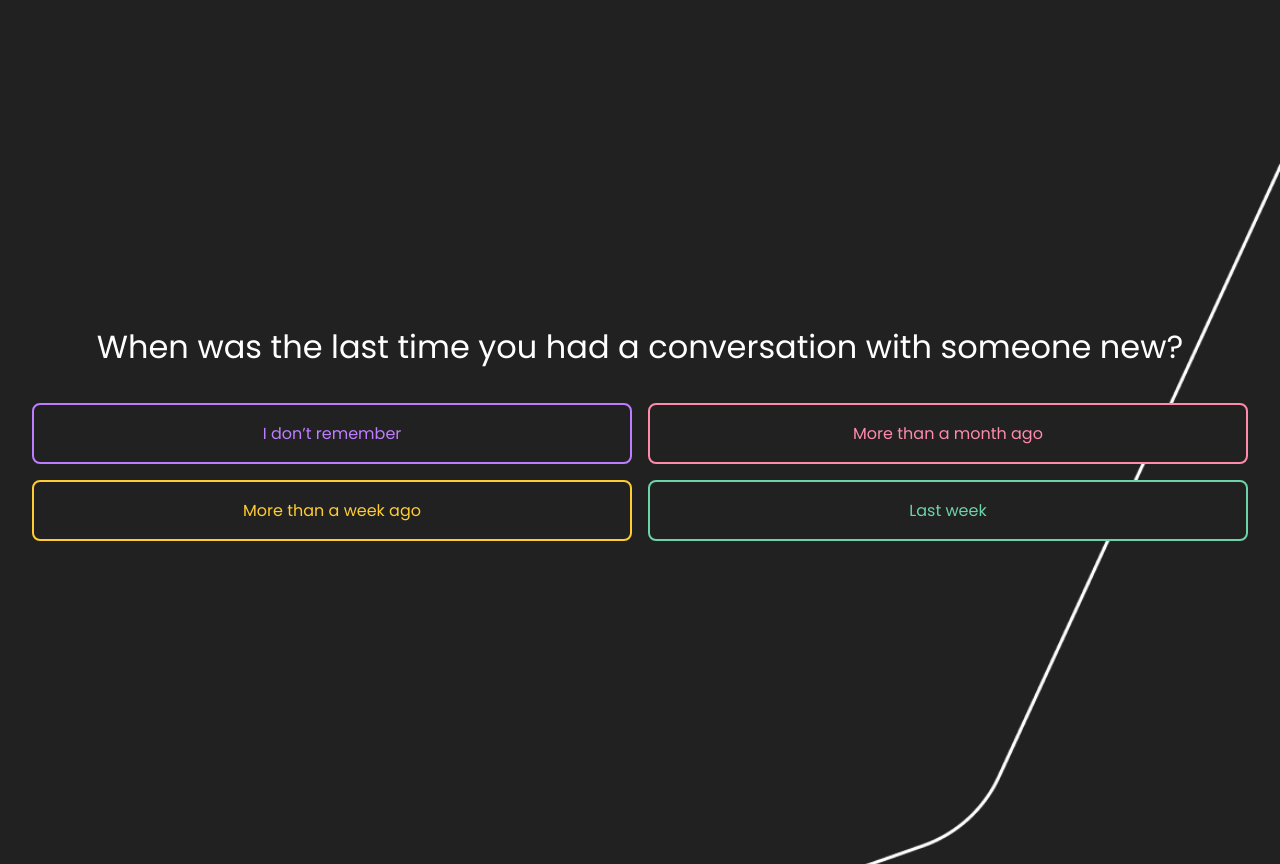
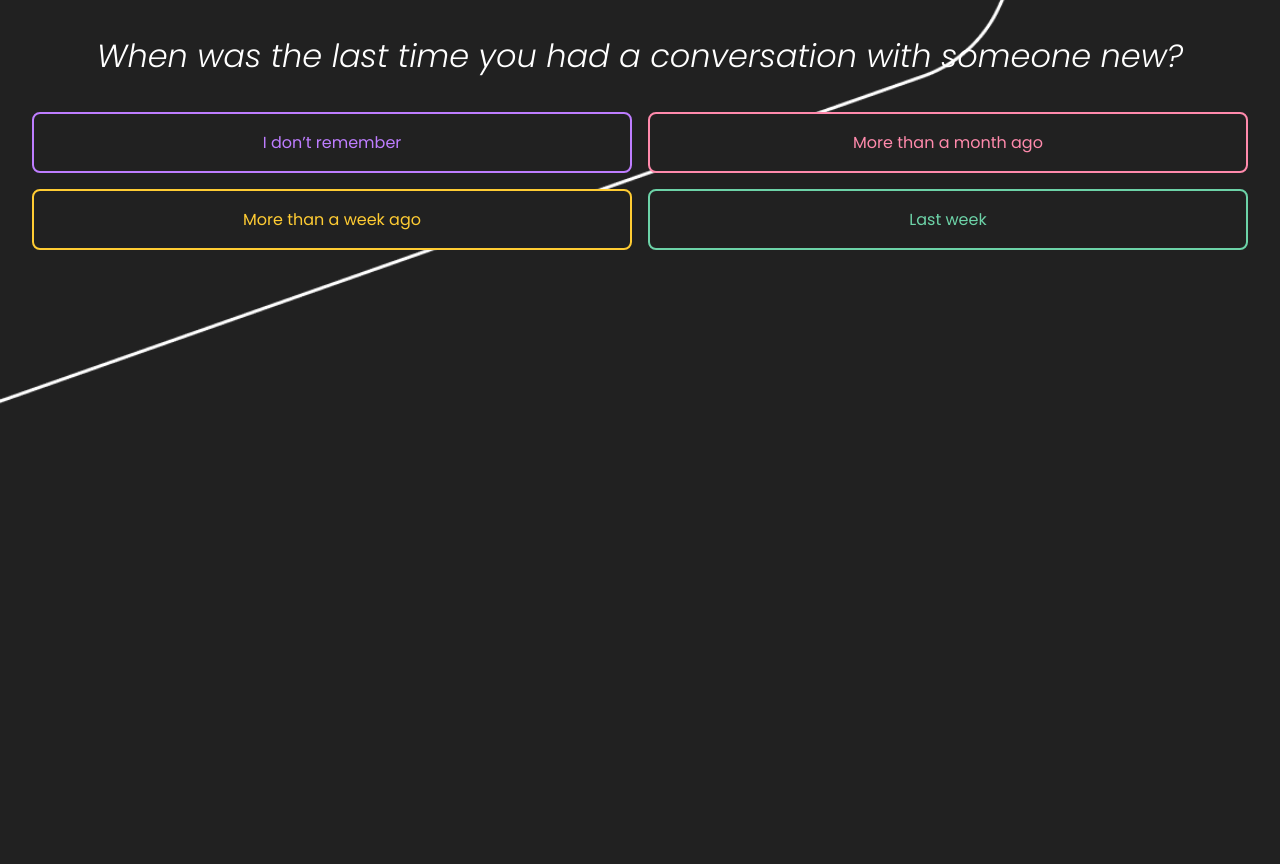
Before and after one commit to NTag/uithack24, a React (Vite) app: page /#/onboarding/refugee/0 in a window 1280 px wide. After the commit the page ends 800 px from the top, so only its background shows below. Built offline with nearby package versions, Linux system fonts and the light colour scheme.

Commit message:
feat: improve font titles style

```diff
--- a/src/pages/Onboarding/Home/styles.js
+++ b/src/pages/Onboarding/Home/styles.js
@@ -4,7 +4,8 @@ import styled from "styled-components";
 export const Title = styled.h1`
   text-align: center;
   margin: 32px 16px;
-  font-weight: bold;
+  font-style: italic;
+  font-weight: 300;
 `;
 
 export const Subtitle = styled.h3`
--- a/src/pages/Onboarding/Questions/components/Step/styles.js
+++ b/src/pages/Onboarding/Questions/components/Step/styles.js
@@ -2,7 +2,6 @@ import styled from "styled-components";
 
 export const Container = styled.div`
   margin: 32px;
-  min-height: 100svh;
   display: flex;
   flex-direction: column;
   justify-content: center;
@@ -10,5 +9,7 @@ export const Container = styled.div`
 
   & > h1 {
     text-align: center;
+    font-weight: 300;
+    font-style: italic;
   }
 `;
```
